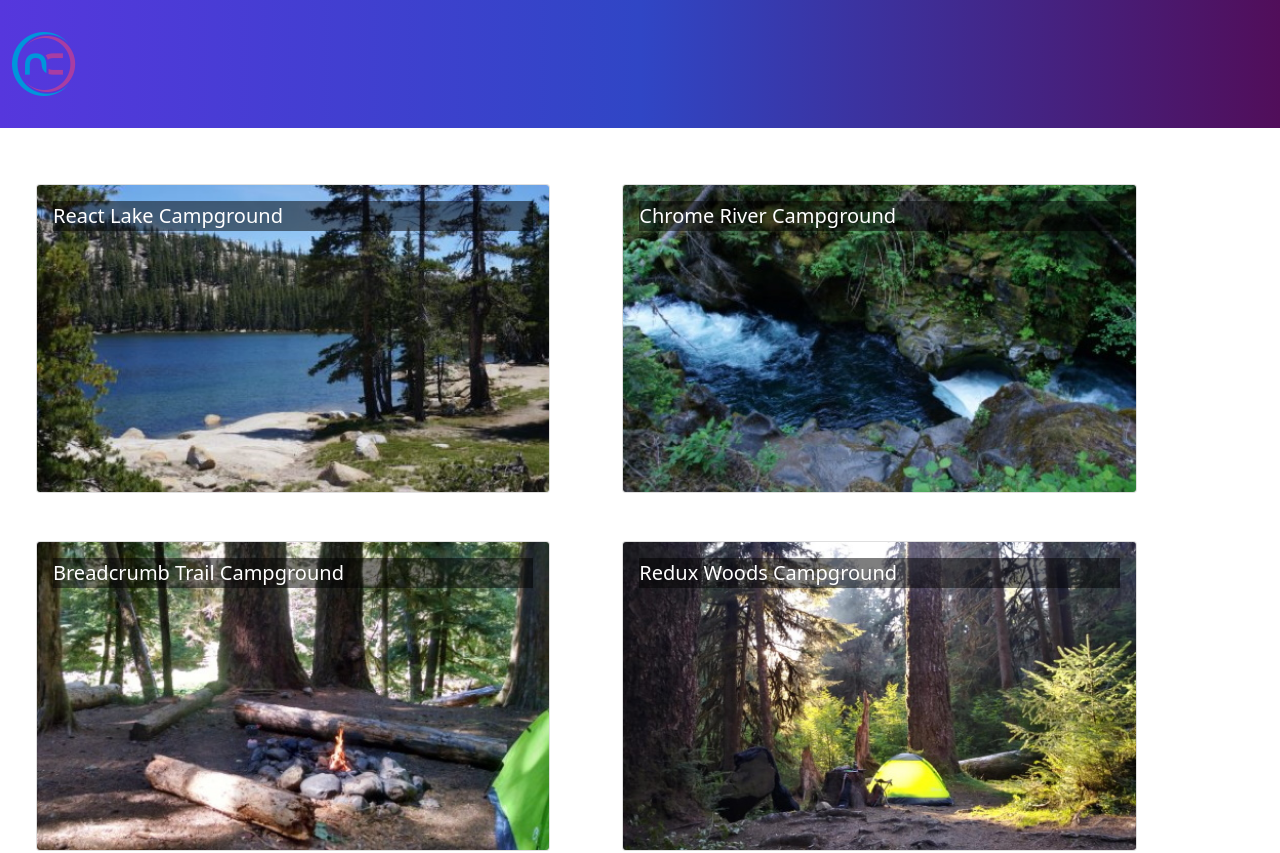
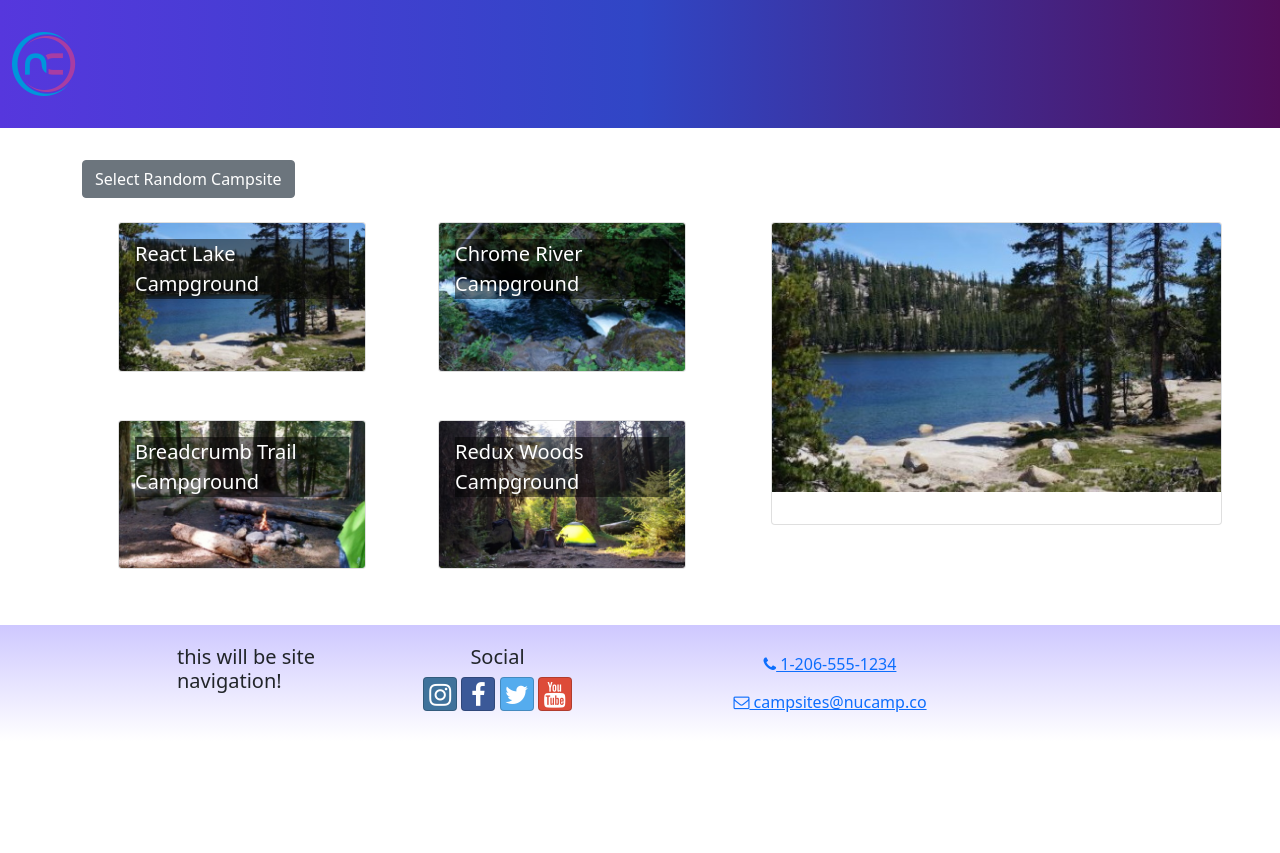
Before and after one commit to kristinealli/ReactNucampSite, a React (Create React App) app: page / in a window 1280 px wide. Shown: the top 853 px of the page. After the commit the page ends 800 px from the top, so only its background shows below. Built offline with nearby package versions, Linux system fonts and the light colour scheme.

Commit message:
CampsitesDirectoryPage and CampsiteDetail

```diff
--- a/src/App.js
+++ b/src/App.js
@@ -1,14 +1,13 @@
 import './App.css';
-import CampsitesList from './features/campsites/CampsitesList';
+import CampsitesDirectoryPage from '../src/pages/CampsitesDirectoryPage.js';
 import Header from './components/Header';
 import Footer from './components/Footer';
-
 
 function App() {
     return (
         <div className="App">
             <Header/>
-            <CampsitesList/>
+            <CampsitesDirectoryPage/>
             <Footer/>
         </div>
     );
--- /dev/null
+++ b/src/features/campsites/CampsiteDetail.js
@@ -0,0 +1,18 @@
+import { Card, CardImg, CardText, CardBody, Col} from 'reactstrap';
+
+const CampsiteDetail = ({campsite}) => {
+    const { image, name, descripiton } = campsite;
+
+    return (
+        <Col md='12' className='m-4'>
+            <Card>
+                <CardImg top src={image} alt={name} />
+                <CardBody>
+                    <CardText>{descripiton}</CardText>
+                </CardBody>
+            </Card>
+        </Col>
+    );
+}
+
+export default CampsiteDetail;
--- /dev/null
+++ b/src/pages/CampsitesDirectoryPage.js
@@ -0,0 +1,31 @@
+import { Container, Row, Col, Button} from 'reactstrap';
+import CampsiteDetail from '../features/campsites/CampsiteDetail';
+import CampsitesList from '../features/campsites/CampsitesList';
+import { selectRandomCampsite } from '../features/campsites/campsitesSlice';
+
+const CampsitesDirectoryPage = () => {
+    let selectedCampsite = selectRandomCampsite();
+
+    const toggleCampsite = () => {
+        selectedCampsite = selectRandomCampsite();
+        console.log(selectedCampsite);
+    };
+
+    return (
+        <Container>
+            <Button onClick={() => toggleCampsite()}>
+                Select Random Campsite
+            </Button>
+            <Row>
+                <Col sm='5' md='7'>
+                    <CampsitesList />
+                </Col>
+                <Col sm='7' md='5'>
+                    <CampsiteDetail campsite={selectedCampsite} />
+                </Col>
+            </Row>
+        </Container>
+    );
+};
+
+export default CampsitesDirectoryPage;
```
Also changed, not shown: 1 other file (tests, documents, lock files or other folders).
